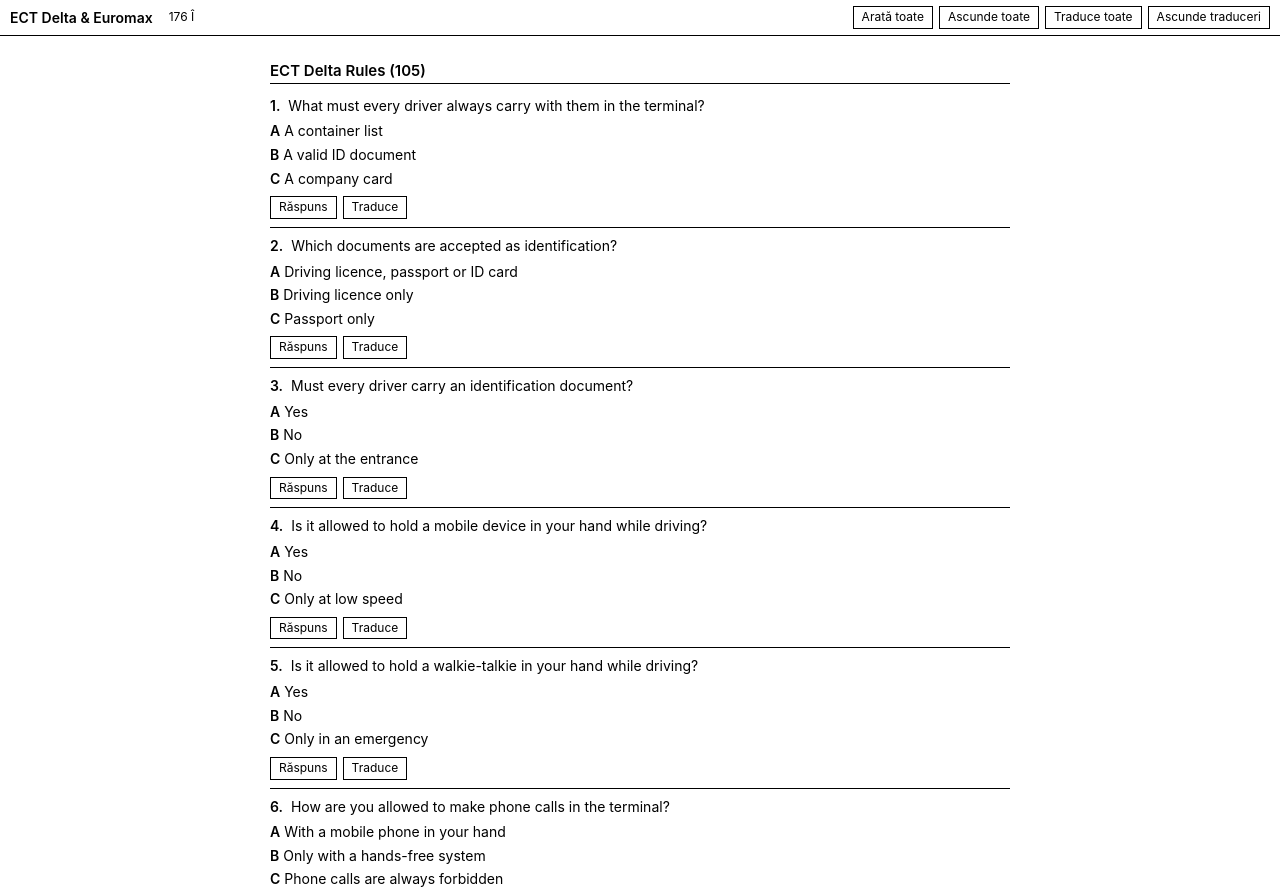
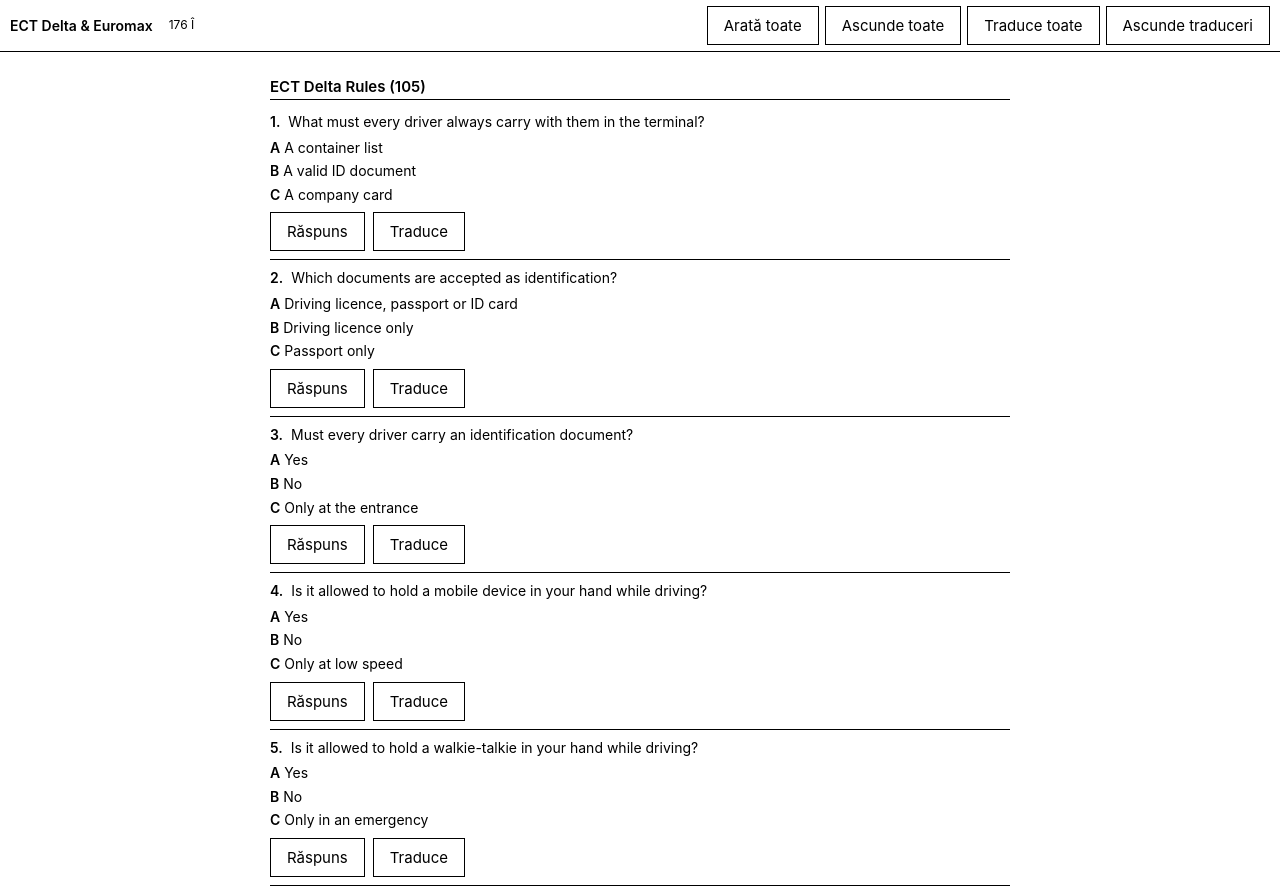
Before and after one commit to badcristian/ect-study, a plain HTML site: page index.html in a window 1280 px wide. Shown: the top 890 px of the page. Drawn offline with Linux system fonts and the light colour scheme.

Commit message:
Update index.html

```diff
--- a/index.html
+++ b/index.html
@@ -49,12 +49,12 @@
   }
   button {
     font: inherit;
-    font-size: 12px;
+    font-size: 15px;
     cursor: pointer;
     border: 1px solid #000;
     background: #fff;
     color: #000;
-    padding: 2px 8px;
+    padding: 8px 16px;
     -webkit-appearance: none;
     appearance: none;
     border-radius: 0;
@@ -104,8 +104,8 @@
   article.q.show-ro .opt-text .ro { display: inline; }
   .q-actions {
     display: flex;
-    gap: 6px;
-    margin-top: 4px;
+    gap: 8px;
+    margin-top: 6px;
   }
   @media print {
     header.top, .q-actions { display: none !important; }
```
